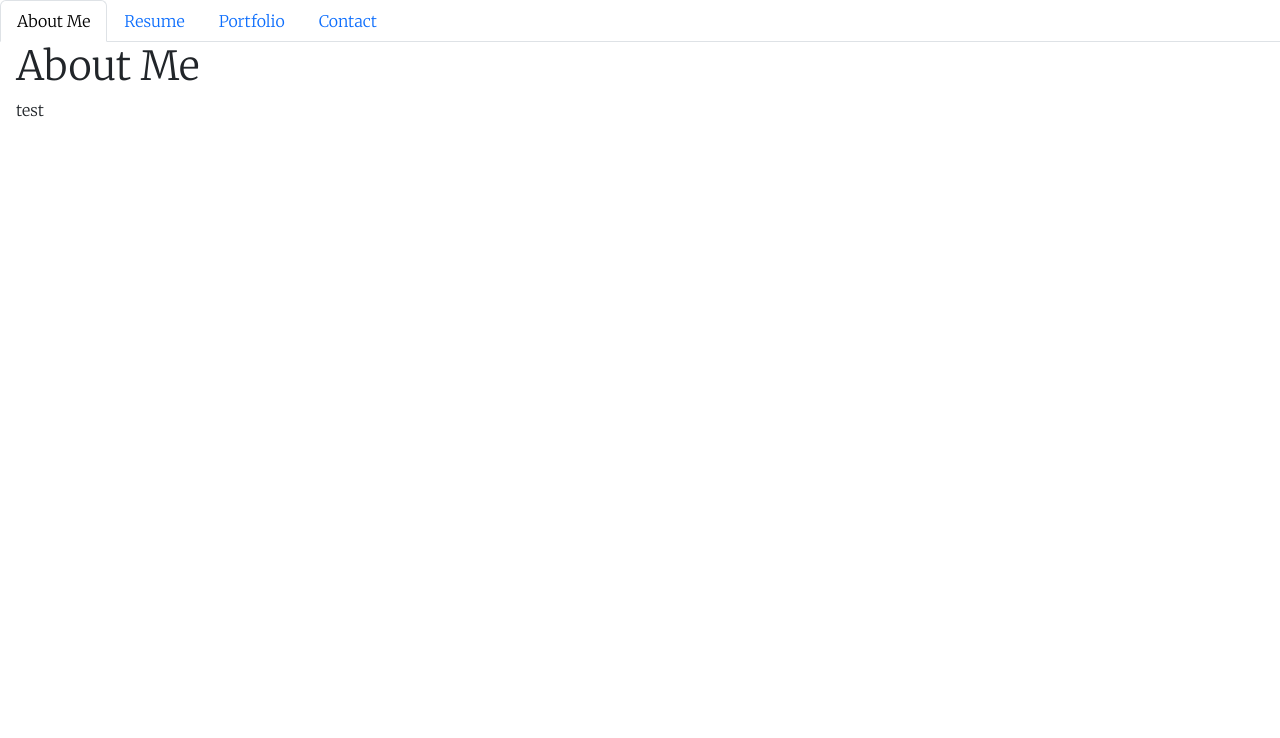
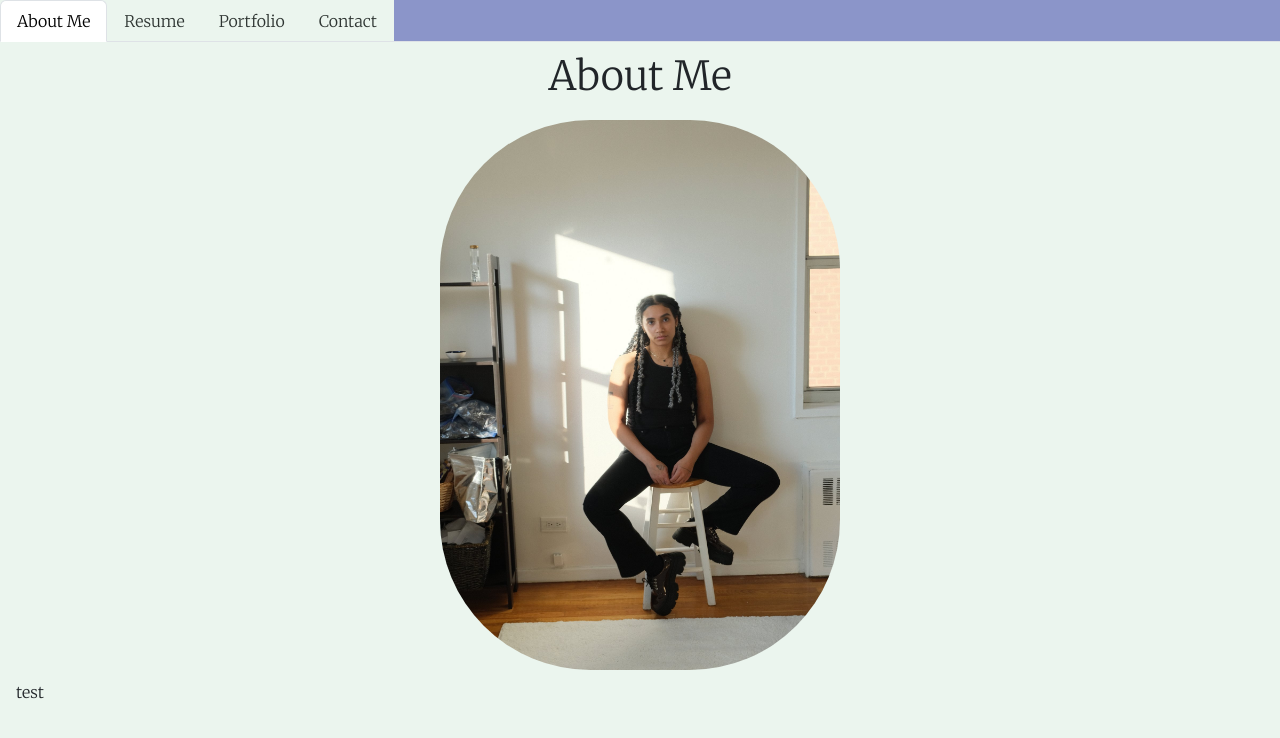
Before and after one commit to sefenydiaz/projects-portfolio, a React (Vite) app: page / in a window 1280 px wide. Shown: the top 738 px of the page. Built offline with nearby package versions, Linux system fonts and the light colour scheme.

Commit message:
added more styling to pages

```diff
--- a/src/App.css
+++ b/src/App.css
@@ -1,9 +1,58 @@
 
 * {
     font-family: 'Merriweather', serif;
+    background-color: #ebf5ee;
+}
+
+ul.nav.nav-tabs {
+    background-color: #8b95c9;
+}
+
+a.nav-link {
+    color: #2e3532;
+
 }
 
 a.nav-link.active:hover,
 a.nav-link:hover {
-    color: #f6ae2d
+    color: #f6ae2d;
+
 }
+
+#about {
+    text-align: center;
+    margin: 10px;
+}
+#img-container {
+    display: flex;
+    justify-content: center;
+    align-items: center;
+}
+
+#profile {
+    height: 550px;
+    width: 400px;
+    margin: 10px;
+    border-radius: 150px;
+    border-color: #63e2c6;
+
+
+}
+
+button.btn.btn-danger {
+    background-color: #63e2c6;
+    border: #63e2c6
+}
+
+#resume {
+    text-align: center;
+    margin: 10px;
+}
+
+#front {
+    margin: 10px;
+}
+
+#back {
+    margin: 10px
+}
--- a/src/components/Navigation.jsx
+++ b/src/components/Navigation.jsx
@@ -6,8 +6,10 @@
 
 function Navigation({ currentPage, handlePageChange }) {
     return (
+      <navbar id="navbar">
       <ul className="nav nav-tabs">
         <li className="nav-item ">
+
           <a
             href="#about"
             onClick={() => handlePageChange('About')}
@@ -48,6 +50,7 @@ function Navigation({ currentPage, handlePageChange }) {
           </a>
         </li>
       </ul>
+      </navbar>
     );
   }
 
--- a/src/components/pages/About.jsx
+++ b/src/components/pages/About.jsx
@@ -1,7 +1,10 @@
 export default function About() {
     return (
       <div>
-        <h1>About Me</h1>
+        <h1 id="about">About Me</h1>
+        <container id="img-container">
+        <img src="../../../assets/images/portfolio pic.jpeg" alt="portfolio pic" id="profile" ></img>
+        </container>
         <p>
        test
         </p>
--- a/src/components/pages/Contact.jsx
+++ b/src/components/pages/Contact.jsx
@@ -42,10 +42,12 @@ const Form = () => {
           Message
         </label>
         <textarea className="form-control" id="message" required />
-      </div>
-      <button className="btn btn-danger" type="submit">
+      </div >
+
+      <button className="btn btn-danger"  type="submit">
         {formStatus}
       </button>
+
     </form>
   </div>
 )
--- a/src/components/pages/Resume.jsx
+++ b/src/components/pages/Resume.jsx
@@ -1,10 +1,27 @@
 export default function Resume() {
     return (
       <div>
-        <h1>Resume</h1>
-        <p>
-    test
-        </p>
+        <h1 id="resume">Resume</h1>
+        <h2 id="front">Front-end Proficiencies</h2>
+        <ul>
+          <li>HTML</li>
+          <li>CSS</li>
+          <li>JavaScript</li>
+          <li>JQuery</li>
+          <li>Responsive Design</li>
+          <li>React</li>
+          <li>Bootstrap</li>
+        </ul>
+        <h2 id="back">Back-end Proficiencies</h2>
+          <ul>
+          <li>APIs</li>
+          <li>Node</li>
+          <li>Express</li>
+          <li>MySQL, Sequelize</li>
+          <li>NoSQL</li>
+          <li>MongoDB, Mongoose</li>
+          <li>GraphQL</li>
+         </ul>
         {/* link to downloadable resume and list of proficiencies/skills */}
       </div>
     );
--- a/src/main.jsx
+++ b/src/main.jsx
@@ -1,7 +1,7 @@
 import ReactDOM from 'react-dom/client'
 import App from './App.jsx'
+import 'bootstrap/dist/css/bootstrap.min.css';
 import './index.css'
-import 'bootstrap/dist/css/bootstrap.min.css';
 
 ReactDOM.createRoot(document.getElementById('root')).render(
   <App />
```
Also changed, not shown: assets/images/colorpalette.png (renamed from colorpalette.png), assets/images/portfolio pic.jpeg (added).
